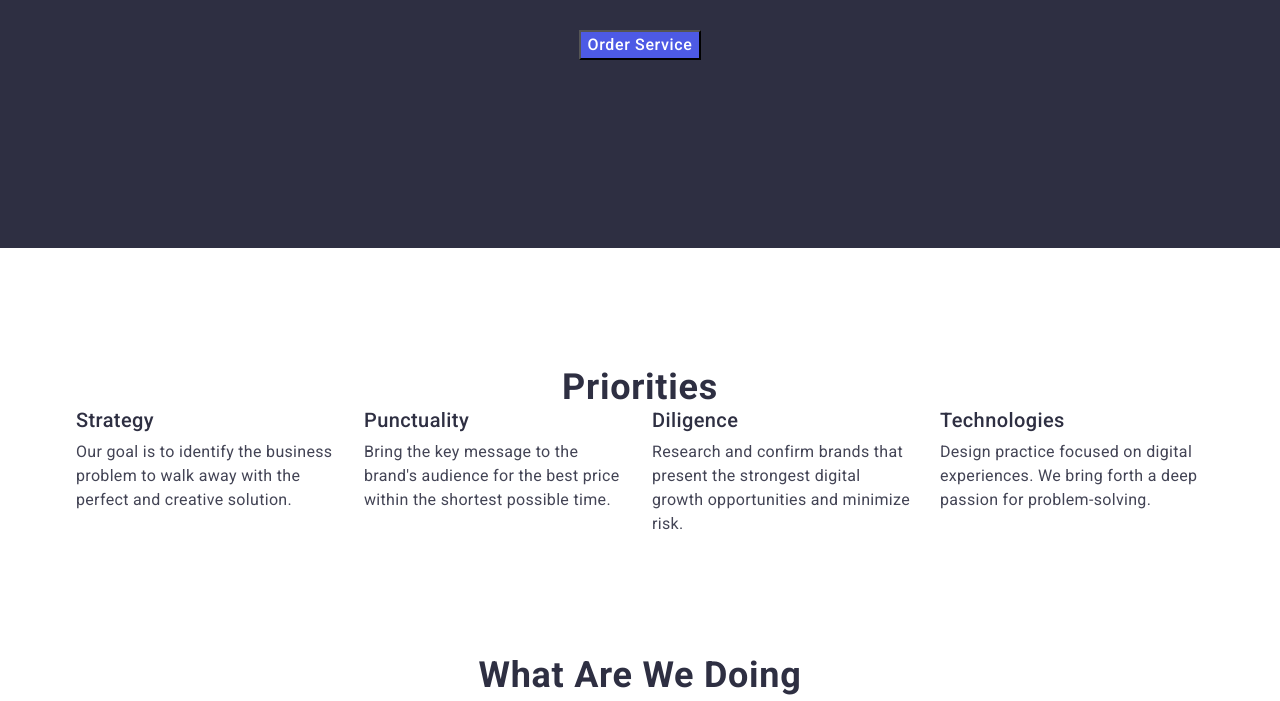
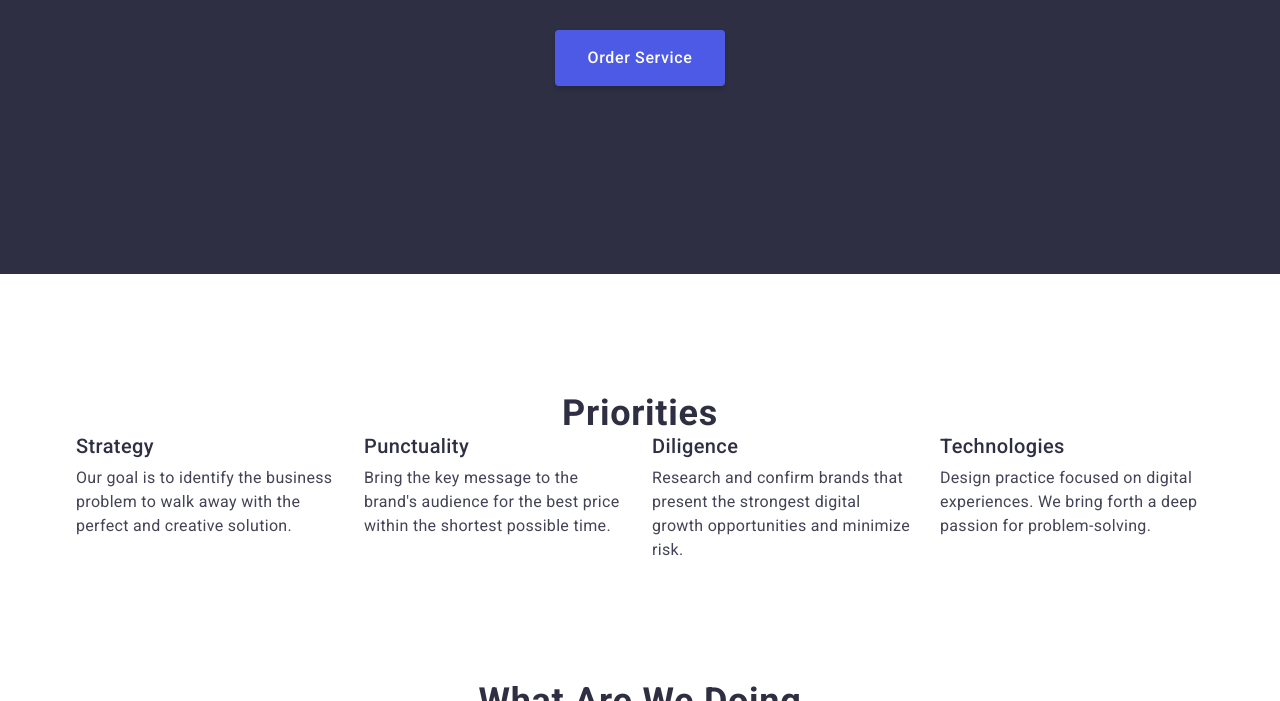
Before and after one commit to Viacheslav-Zolotoy/goit-markup-hw-03, a plain HTML site: page index.html in a window 1280 px wide. Shown: the part 399-1100 px from the top of the page. Drawn offline with Linux system fonts and the light colour scheme.

Commit message:
Mодуль 3 FlexBox

```diff
--- a/css/styles.css
+++ b/css/styles.css
@@ -8,6 +8,7 @@
   --footer-text-color: #e7e9fc;
   --box-shadow: 0px 1px 6px rgba(46, 47, 66, 0.08),
     0px 1px 1px rgba(46, 47, 66, 0.16), 0px 2px 1px rgba(46, 47, 66, 0.08);
+  --button-shadow: 0px 4px 4px rgba(0, 0, 0, 0.15);
 }
 
 html {
@@ -167,6 +168,7 @@ img {
   margin-bottom: 48px;
 }
 .hero-button {
+  border-width: 0;
   font-family: Roboto, sans-serif;
   font-weight: 500;
   display: flex;
@@ -176,6 +178,10 @@ img {
   color: var(--primary-white-color);
   background-color: var(--accent-color);
   cursor: pointer;
+  border-radius: 4px;
+  box-shadow: var(--button-shadow);
+
+  padding: 16px 32px;
   margin: auto;
 }
 
@@ -183,7 +189,6 @@ img {
 .hero-button:focus {
   background: var(--active-accent-color);
 }
-
 /* Work */
 .work {
   padding-top: 120px;
```
